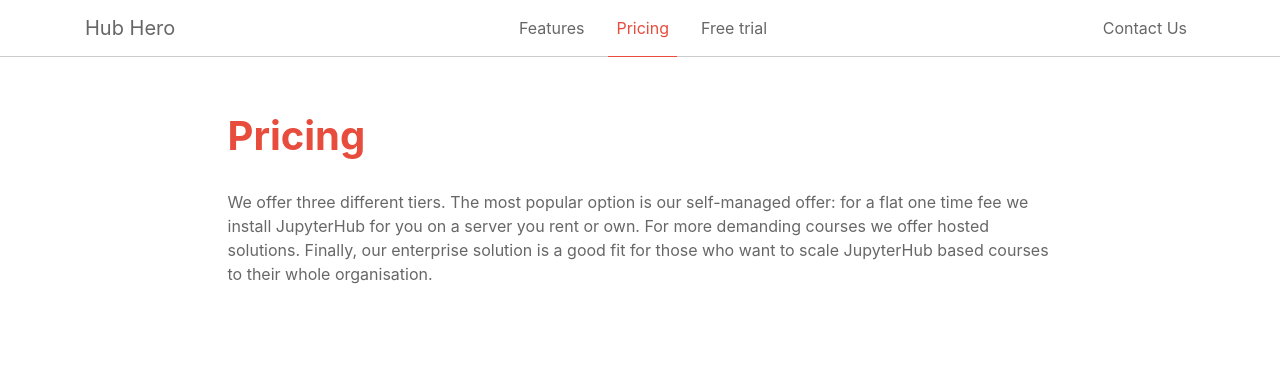
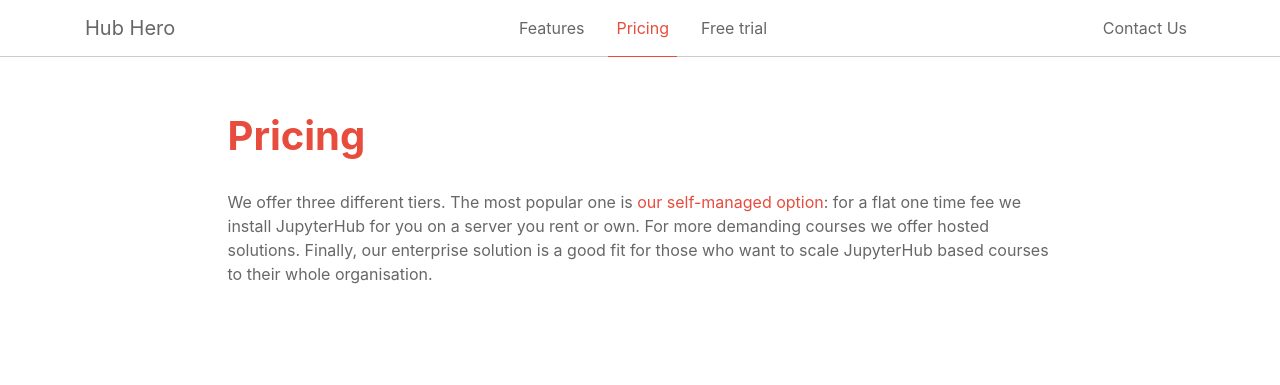
Before and after one commit to betatim/hub-maker, a Jekyll site: the page built from pricing/index.html, in a window 1280 px wide. Shown: the top 385 px of the page. Built offline with Jekyll 4.4.1, drawn with Linux system fonts in a browser that asks for light colours; nearby versions of some CDN libraries.

Commit message:
Update redirect

```diff
--- a/pricing/index.html
+++ b/pricing/index.html
@@ -8,7 +8,7 @@ title: Features
     <div class="row justify-content-center content-section">
       <div class="col-lg-9 col-md-12">
         <h2>Pricing</h2>
-        <p>We offer three different tiers. The most popular option is our self-managed offer: for a flat one time fee we install JupyterHub for you on a server you rent or own. For more demanding courses we offer hosted solutions. Finally, our enterprise solution is a good fit for those who want to scale JupyterHub based courses to their whole organisation.</p>
+        <p>We offer three different tiers. The most popular one is <a href="/self-managed">our self-managed option</a>: for a flat one time fee we install JupyterHub for you on a server you rent or own. For more demanding courses we offer hosted solutions. Finally, our enterprise solution is a good fit for those who want to scale JupyterHub based courses to their whole organisation.</p>
       </div>
     </div>
   </div>
```
Also changed, not shown: 1 other file.
